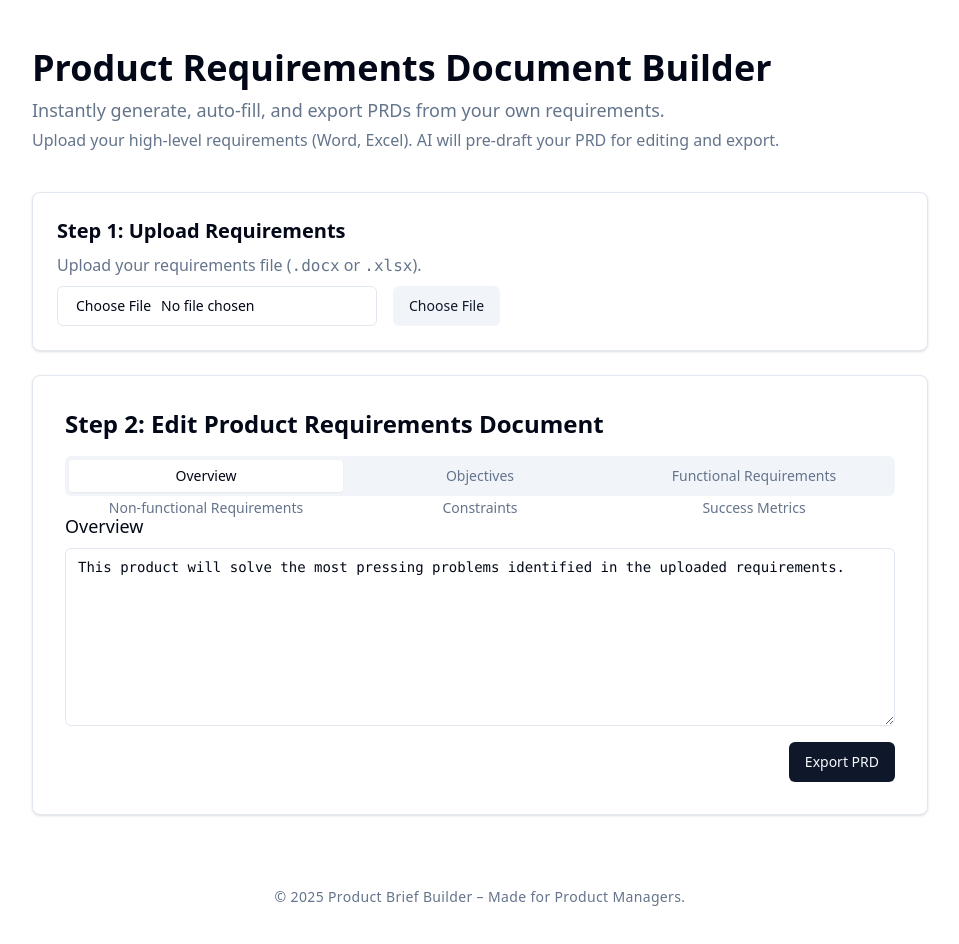
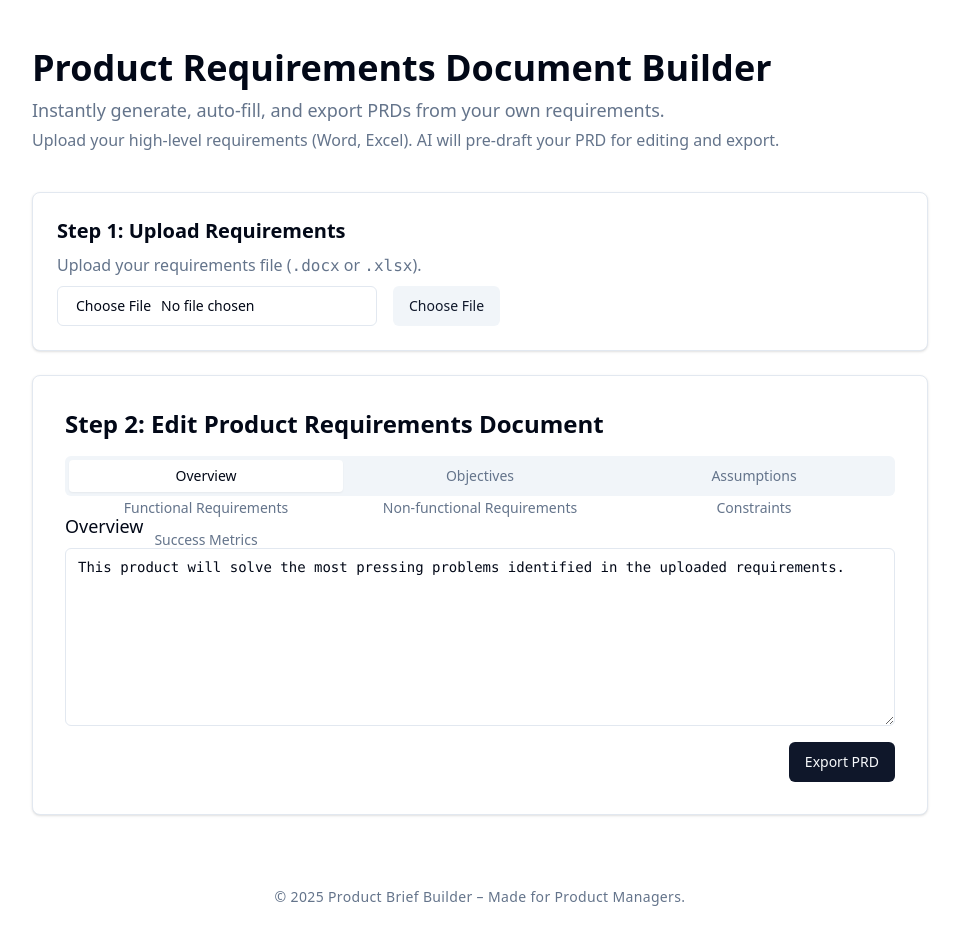
Before and after one commit to goutam077/product-brief-builder, a React (Vite) app: page / in a window 1280 px wide. Shown: the top 944 px of the page, without its empty margins (160-1119 px from the left). Built offline with nearby package versions, Linux system fonts and the light colour scheme.

Commit message:
Add assumptions section
Add an assumptions section to the PRD editor and place it before the functional requirements section.

```diff
--- a/src/components/PRDEditor.tsx
+++ b/src/components/PRDEditor.tsx
@@ -8,6 +8,7 @@ import { Button } from "@/components/ui/button";
 const SECTION_LABELS = [
   { id: "overview", title: "Overview" },
   { id: "objectives", title: "Objectives" },
+  { id: "assumptions", title: "Assumptions" },
   { id: "functional", title: "Functional Requirements" },
   { id: "nonfunctional", title: "Non-functional Requirements" },
   { id: "constraints", title: "Constraints" },
--- a/src/pages/Index.tsx
+++ b/src/pages/Index.tsx
@@ -7,6 +7,7 @@ import { toast } from "@/hooks/use-toast";
 const DEFAULT_SECTION_CONTENT = {
   overview: "This product will solve the most pressing problems identified in the uploaded requirements.",
   objectives: "1. Improve process efficiency\n2. Enhance user satisfaction\n3. Reduce operational costs",
+  assumptions: "- Users are familiar with basic product workflows\n- Integration APIs are available and operational",
   functional: "- Users can upload and edit documents\n- The system parses requirements and fills in the PRD template\n- Export functionality available",
   nonfunctional: "- Must be responsive\n- Support all major browsers\n- Ensure security and confidentiality",
   constraints: "- Integrate with existing IT systems\n- Must use approved technologies only",
```
